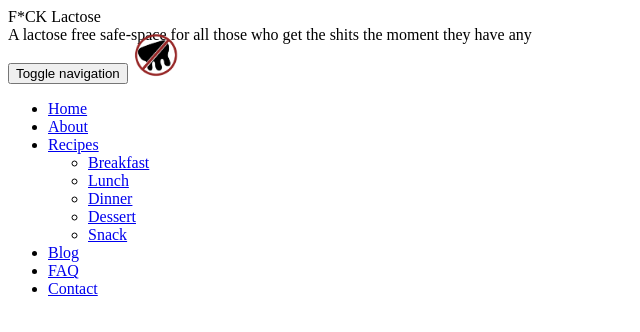
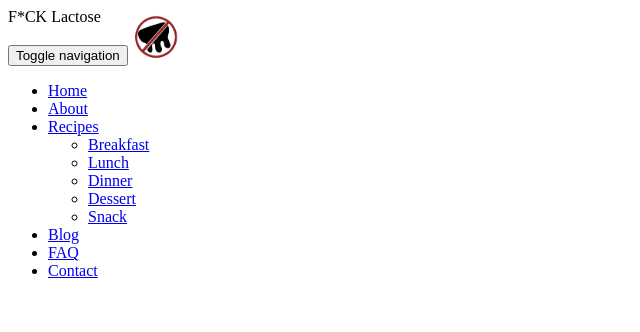
Before and after one commit to JulsRicketti/FCKLactose, a plain HTML site: page header.html in a window 1280 px wide. Shown: the whole page, without its empty margins (0-640 px from the left). Drawn offline with Linux system fonts and the light colour scheme; files whose address does not match are found by name.

Commit message:
random quote added applied for all pages

```diff
--- a/header.html
+++ b/header.html
@@ -9,7 +9,7 @@
  	<div class="brand">F*CK Lactose</div>
     <!-- Make sure to generate a random message every time someone accesses the page-->
     <div class="entrance-message-bar">
-    	<div id="quote">A lactose free safe-space for all those who get the shits the moment they have any</div>
+    	<div id="quote"></div>
     </div>
 
     <!-- Navigation  -->
@@ -68,6 +68,8 @@
         <!-- /.container -->
     </nav>
 </div>
+    <script src="js/script.js"></script>
+
     		<script>
 //		alert("hi");
 		$(document).ready(function(){
```
